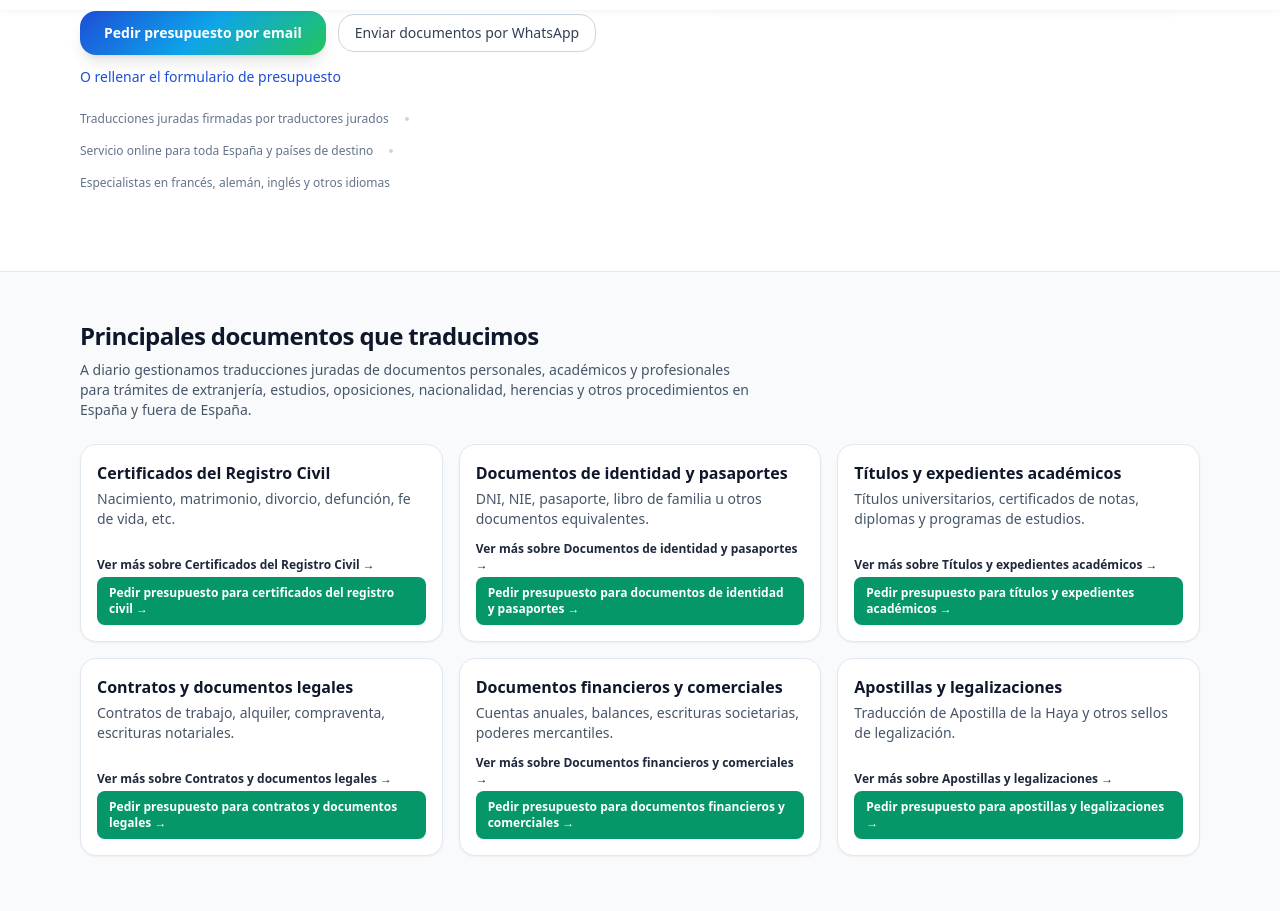
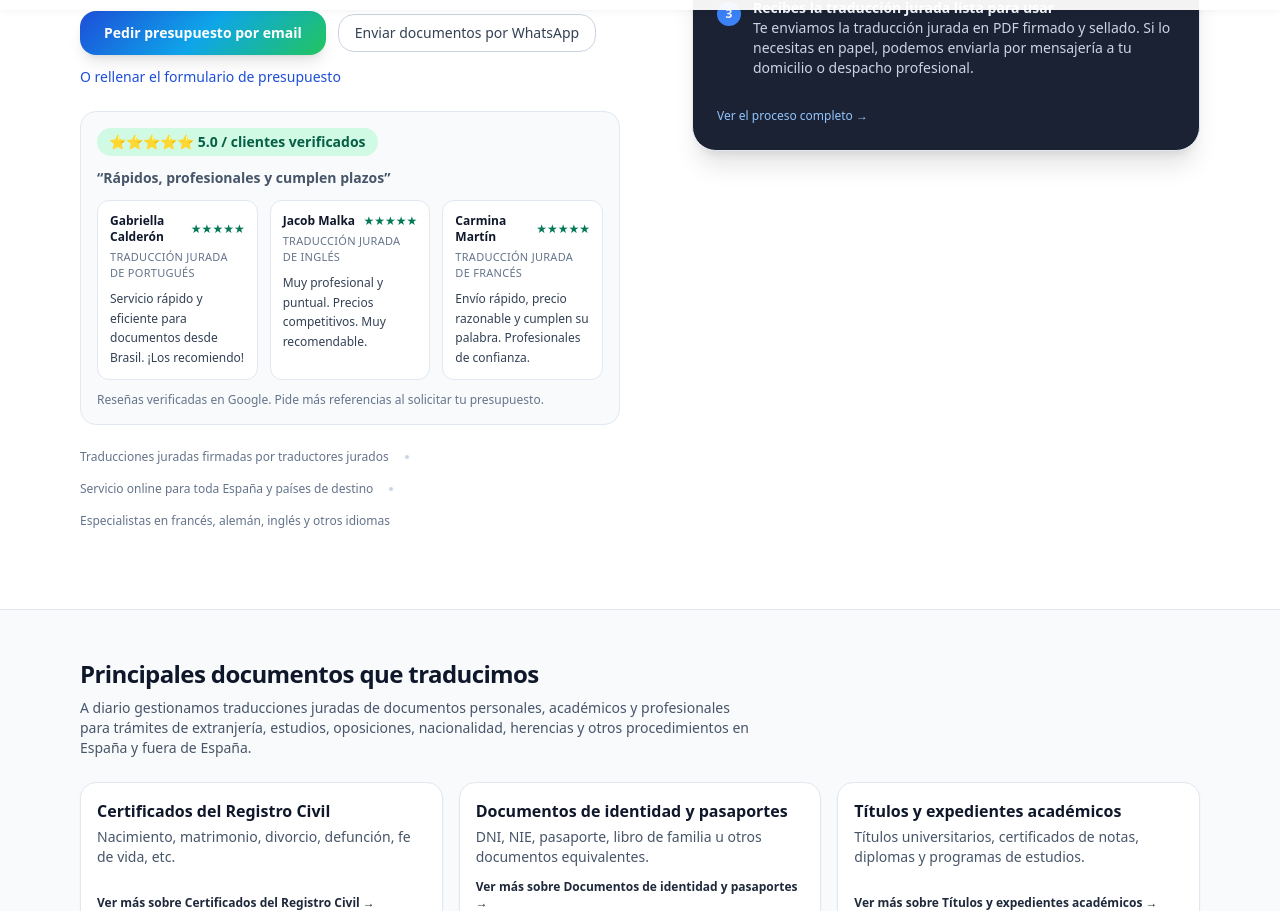
Before and after one commit to juanlatregua/traduccionesjuradas-next, a Next.js app: page / in a window 1280 px wide. Shown: the part 790-1701 px from the top of the page. Built offline with nearby package versions, Linux system fonts and the light colour scheme.

Commit message:
Añade pruebas sociales en home y schema de reseñas

```diff
--- a/app/layout.tsx
+++ b/app/layout.tsx
@@ -48,6 +48,41 @@ export default function RootLayout({
             "Traducción jurada oficial de francés y otros idiomas realizada por traductores jurados acreditados para trámites en España y en el extranjero.",
           telephone: "+34 951 333 614",
           email: "hola@traduccionesjuradas.net",
+          aggregateRating: {
+            "@type": "AggregateRating",
+            ratingValue: "5.0",
+            reviewCount: 4,
+          },
+          review: [
+            {
+              "@type": "Review",
+              author: { "@type": "Person", name: "Gabriella Calderón" },
+              reviewBody:
+                "Servicio rápido y eficiente para documentos desde Brasil. Muy recomendables.",
+              reviewRating: { "@type": "Rating", ratingValue: "5" },
+            },
+            {
+              "@type": "Review",
+              author: { "@type": "Person", name: "Nazarith Rodríguez" },
+              reviewBody:
+                "Amables y cumplen su trabajo a tiempo. Traducción jurada de inglés.",
+              reviewRating: { "@type": "Rating", ratingValue: "5" },
+            },
+            {
+              "@type": "Review",
+              author: { "@type": "Person", name: "Jacob Malka" },
+              reviewBody:
+                "Excelente servicio de traducción. Profesional, puntual y a buen precio.",
+              reviewRating: { "@type": "Rating", ratingValue: "5" },
+            },
+            {
+              "@type": "Review",
+              author: { "@type": "Person", name: "Carmina Martín" },
+              reviewBody:
+                "Envío rápido, precio razonable y cumplen su palabra. Muy recomendables.",
+              reviewRating: { "@type": "Rating", ratingValue: "5" },
+            },
+          ],
           areaServed: {
             "@type": "Country",
             name: "España",
--- a/app/page.tsx
+++ b/app/page.tsx
@@ -76,6 +76,59 @@ export default function Home() {
               >
                 O rellenar el formulario de presupuesto
               </Link>
+            </div>
+
+            {/* Trust block */}
+            <div className="mt-4 rounded-2xl border border-slate-200 bg-slate-50 p-4">
+              <div className="flex flex-wrap items-center gap-3 text-sm font-semibold text-slate-800">
+                <span className="rounded-full bg-emerald-100 px-3 py-1 text-emerald-800">
+                  ⭐️⭐️⭐️⭐️⭐️ 5.0 / clientes verificados
+                </span>
+                <span className="text-slate-600">
+                  “Rápidos, profesionales y cumplen plazos”
+                </span>
+              </div>
+              <div className="mt-3 grid gap-3 md:grid-cols-3">
+                {[
+                  {
+                    nombre: "Gabriella Calderón",
+                    servicio: "Traducción jurada de portugués",
+                    texto:
+                      "Servicio rápido y eficiente para documentos desde Brasil. ¡Los recomiendo!",
+                  },
+                  {
+                    nombre: "Jacob Malka",
+                    servicio: "Traducción jurada de inglés",
+                    texto:
+                      "Muy profesional y puntual. Precios competitivos. Muy recomendable.",
+                  },
+                  {
+                    nombre: "Carmina Martín",
+                    servicio: "Traducción jurada de francés",
+                    texto:
+                      "Envío rápido, precio razonable y cumplen su palabra. Profesionales de confianza.",
+                  },
+                ].map((item, idx) => (
+                  <article
+                    key={item.nombre + idx}
+                    className="rounded-xl border border-slate-200 bg-white p-3 text-xs text-slate-700"
+                  >
+                    <div className="flex items-center justify-between">
+                      <span className="font-semibold text-slate-900">
+                        {item.nombre}
+                      </span>
+                      <span className="text-emerald-700">★★★★★</span>
+                    </div>
+                    <p className="mt-1 text-[11px] uppercase tracking-wide text-slate-500">
+                      {item.servicio}
+                    </p>
+                    <p className="mt-2 leading-relaxed">{item.texto}</p>
+                  </article>
+                ))}
+              </div>
+              <div className="mt-3 text-xs text-slate-500">
+                Reseñas verificadas en Google. Pide más referencias al solicitar tu presupuesto.
+              </div>
             </div>
 
             {/* Mini confianza */}
```
